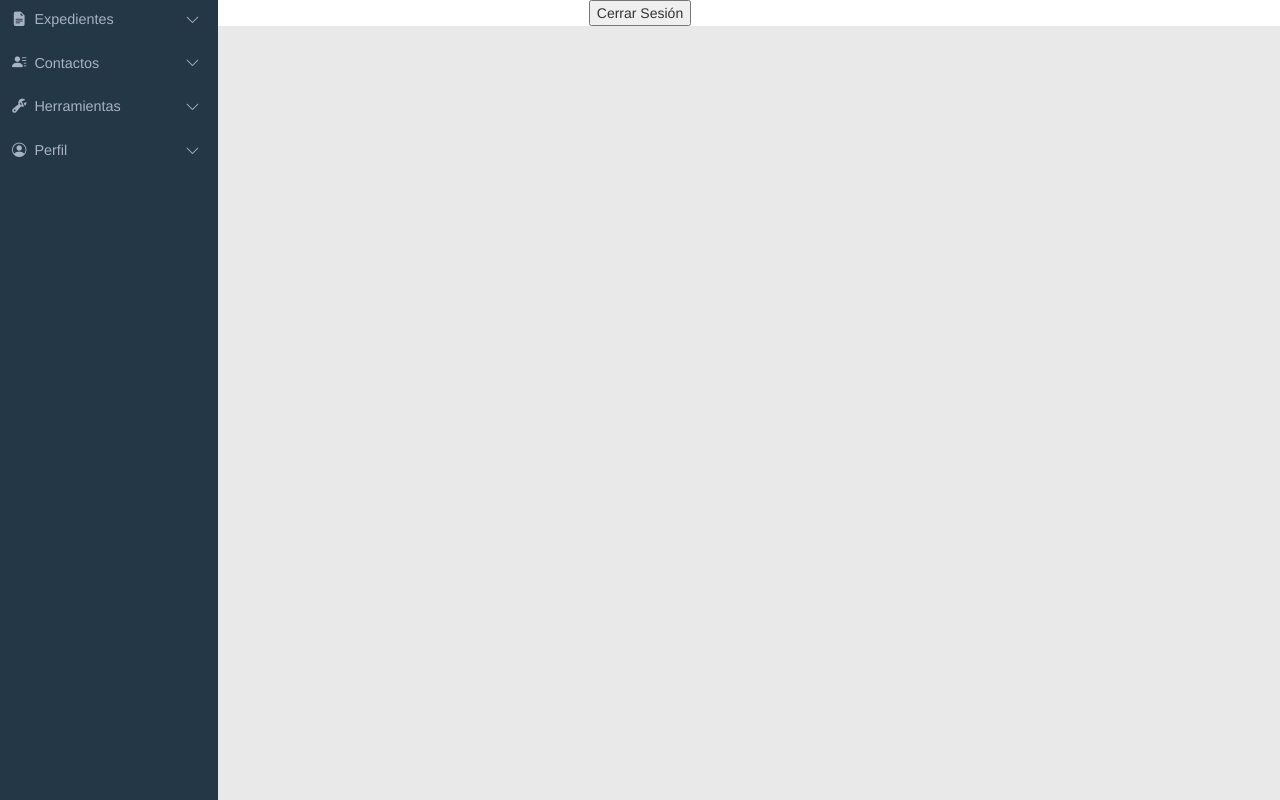
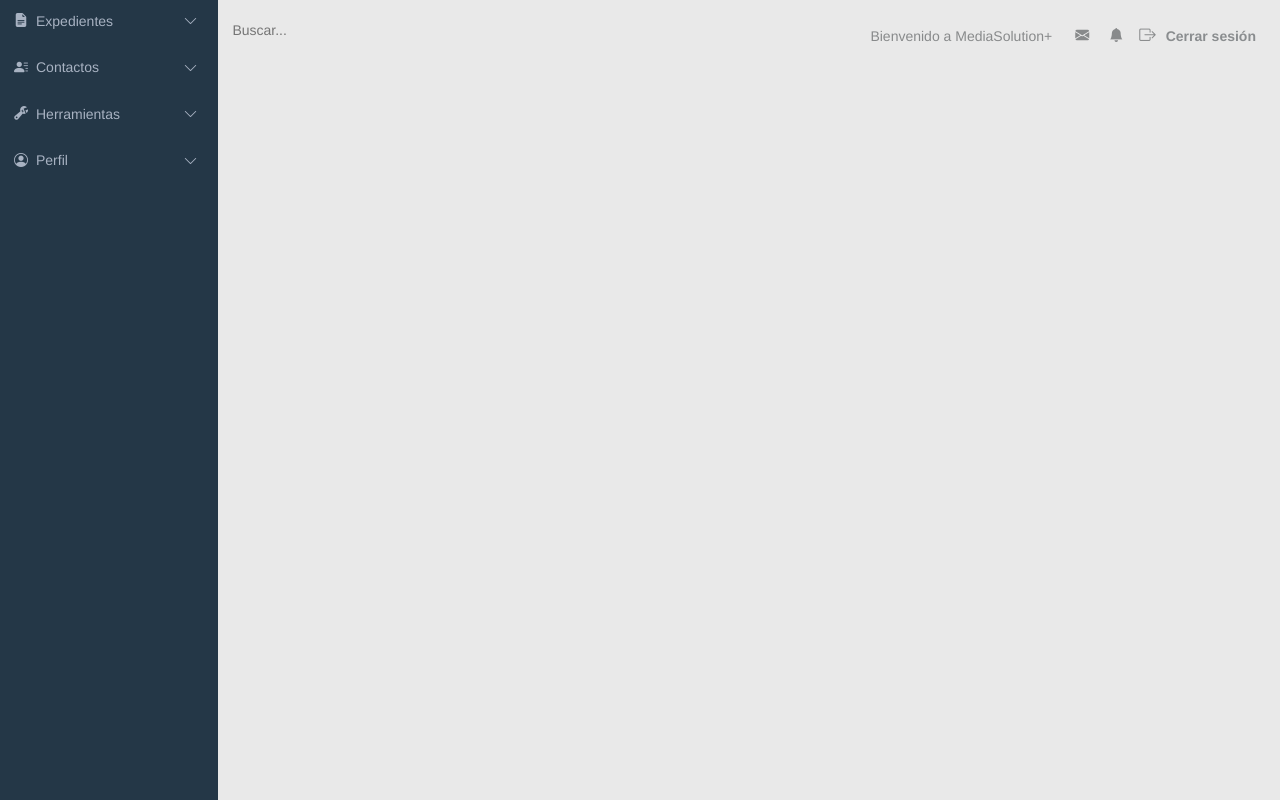
Before and after one commit to Isierro1/MediaSolution-, a React (Create React App) app: page /Perfil in a window 1280 px wide. Built offline with nearby package versions, Linux system fonts and the light colour scheme.

Commit message:
feature: sidebar update and searchbar added

```diff
--- a/src/components/Profile.jsx
+++ b/src/components/Profile.jsx
@@ -3,28 +3,52 @@ import { useEffect } from "react";
 import { useNavigate } from "react-router-dom";
 import supabase from "../supabase";
 import SideBar from "./SideBar";
+import "../styles/profile.css";
+import "bootstrap-icons/font/bootstrap-icons.css";
 
 const Profile = () => {
   const navigate = useNavigate();
 
   async function signOut() {
     const { error } = await supabase.auth.signOut();
-    window.location.reload()
-    console.log(error)
+    window.location.reload();
+    console.log(error);
   }
+
+// let username = supabase.auth.getUser().then((response) => {
+// let user = response.data.user.user_metadata
+// console.log(Object.values(user)[0])
+//  return Object.values(user)[0]
+//  })
+
+// console.log(username)
 
   useEffect(() => {
     supabase.auth.getUser().then((response) => {
-      if(response.data.user === null) {
-        navigate("/Login")
+      if (response.data.user === null) {
+        navigate("/Login");
       }
-    })
+    });
   }, [navigate]);
 
   return (
-    <div>
-      <button onClick={() => signOut()}>Cerrar Sesión</button>
-      <SideBar/>
+    <div className="background">
+    <div className="search-bar"><input className="search-input" placeholder="Buscar..."></input></div>
+    <div className="user-name">Bienvenido a MediaSolution+</div>
+      <div className="notifications">
+        <i className="bi bi-envelope-fill message-icon"></i>
+        <i className="bi bi-bell-fill bell-icon"></i>
+      </div>
+      <div className="logout">
+        <i
+          className="bi bi-box-arrow-right icon-door"
+          onClick={() => signOut()}
+        ></i>
+        <button className="logout-btn" onClick={() => signOut()}>
+          Cerrar sesión
+        </button>
+      </div>
+      <SideBar />
     </div>
   );
 };
--- a/src/components/Register.jsx
+++ b/src/components/Register.jsx
@@ -66,6 +66,11 @@ const Register = () => {
       const { error } = await supabase.auth.signUp({
         email: input.email,
         password: input.password,
+        options: {
+          data: {
+            username:input.username
+          }
+        }
       }).then((response) => {
         if(response.data.user.identities.length){
           toast.success('Usuario registrado, confirma tu email para ingresar.');
--- /dev/null
+++ b/src/styles/profile.css
@@ -0,0 +1,62 @@
+.background {
+  background-color: #e9e9e9;
+}
+
+.logout-btn {
+  background: none;
+  border: 0;
+  color: rgb(138, 141, 143);
+  font-weight: 700;
+  font-size: 14px;
+}
+
+.logout {
+  position: absolute;
+  top: 3%;
+  left: 89%;
+}
+
+.notifications {
+  position: absolute;
+  top: 3.2%;
+  left: 84%;
+}
+
+.icon-door {
+  color: rgb(136, 138, 139);
+  font-size: 16.5px;
+  font-weight: 700;
+  cursor: pointer;
+  padding-right: 4px;
+}
+
+.message-icon {
+  padding-right: 20px;
+  color: rgb(136, 138, 139);
+  cursor: pointer;
+}
+
+.bell-icon {
+  color: rgb(136, 138, 139);
+  cursor: pointer;
+}
+
+.user-name {
+  position: absolute;
+  color: rgb(136, 138, 139);
+  top: 3.2%;
+  left: 68%;
+}
+
+.search-bar {
+    position: absolute;
+    top: .67%;
+    left: 18%;
+}
+
+.search-input {
+    background: none;
+    height: 50px;
+    border: none;
+    outline: none;
+}
--- a/src/styles/register.css
+++ b/src/styles/register.css
@@ -42,7 +42,7 @@
   padding: 10px;
 }
 
-input:focus {
+.register-inputs:focus {
   outline-color: rgb(41, 189, 157);
 }
 
--- a/src/styles/sidebar.css
+++ b/src/styles/sidebar.css
@@ -6,7 +6,6 @@
   background-color: hsl(207, 33%, 21%);
   height: 100%;
   overflow: auto;
-  font-size: 12px;
 }
 
 .sidebar-item {
@@ -22,7 +21,7 @@
 .sidebar-title {
   color: hsl(218, 18%, 71%);
   display: flex;
-  font-size: 1.2em;
+  font-size: 1em;
   justify-content: space-between;
   cursor: pointer;
 }
@@ -35,7 +34,7 @@
 }
 
 .sidebar-title i {
-  margin-right: .8rem;
+  margin-right: 0.8rem;
 }
 .sidebar-title .toggle-btn {
   cursor: pointer;
@@ -60,11 +59,12 @@
   color: hsl(218, 18%, 71%);
   text-decoration: none !important;
 }
+
 .sidebar-item.plain:hover {
   text-decoration: underline;
-  color: white;
-  font-weight: 700;
+  color: rgb(255, 255, 255);
 }
+
 .sidebar-item.plain i {
   display: inline-block;
   width: 1.7em;
```
